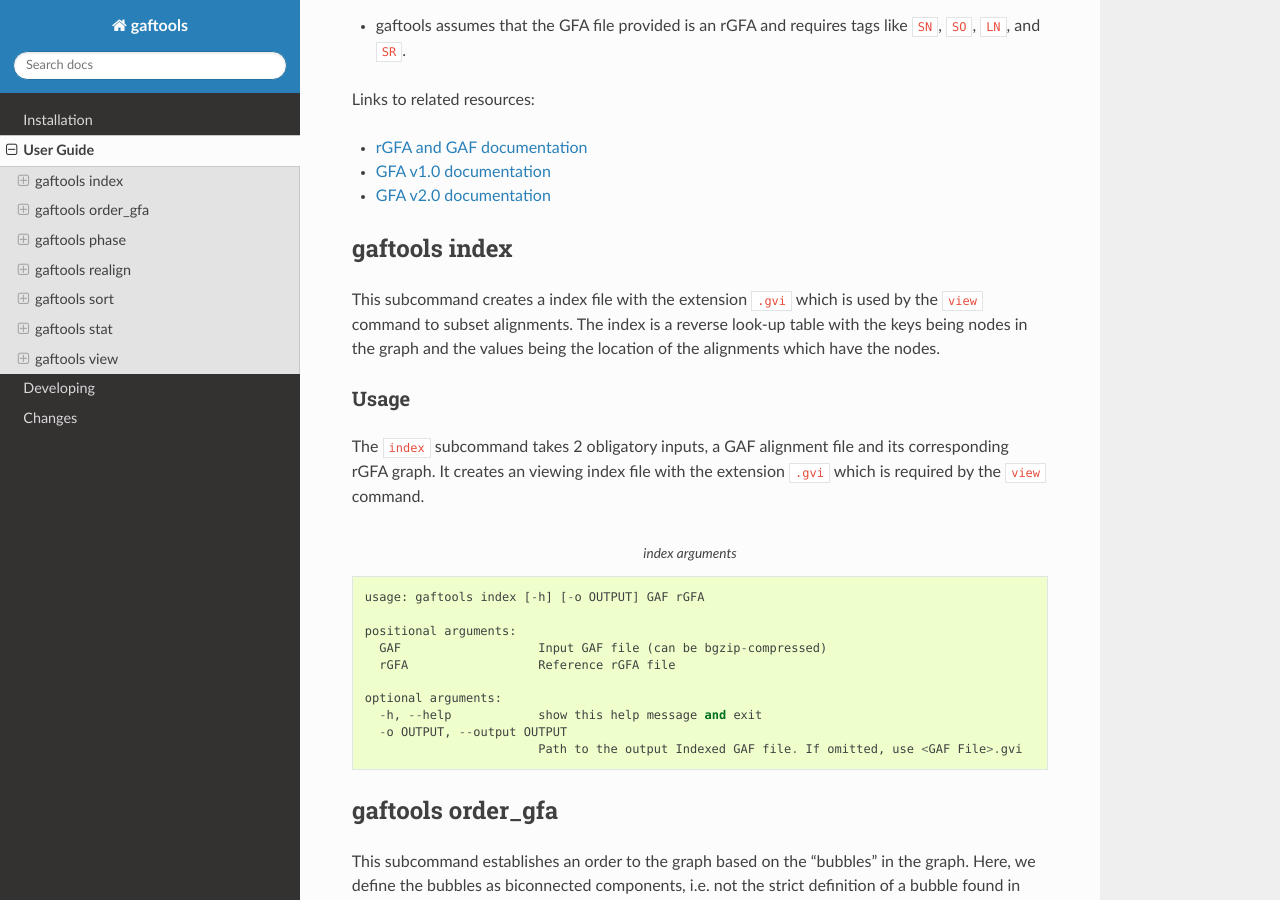
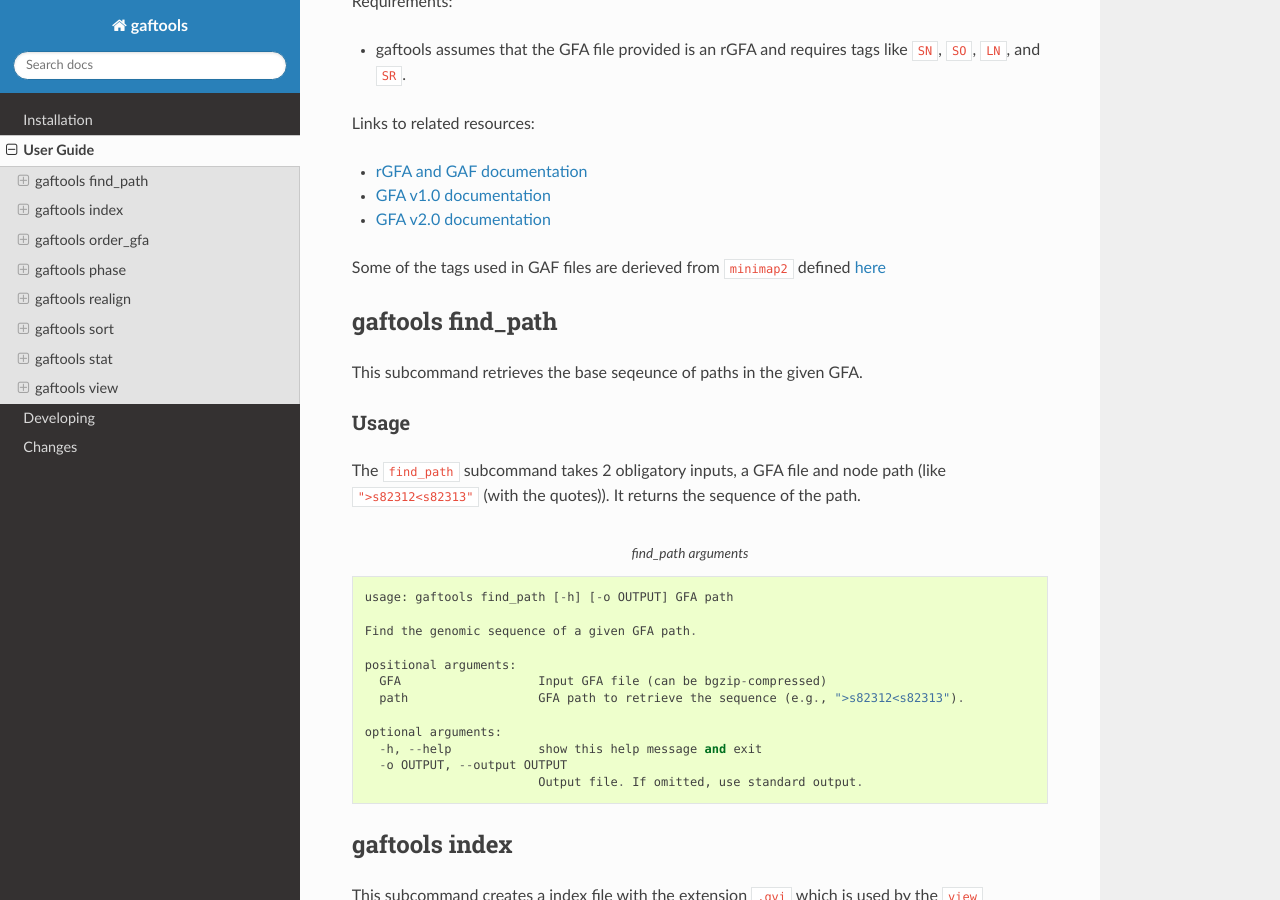
Before and after one commit to marschall-lab/gaftools, a Sphinx documentation site: the page built from docs/guide.rst, in a window 1280 px wide and 900 px high, scrolled down 549 px. Built offline with Sphinx 7.4.7 and the Read the Docs theme 2.0.0, drawn with Linux system fonts in a browser that asks for light colours; the version number could not be read and is left out; some of the changed text lies outside the part shown.

Commit message:
updating documentation with find_path subcommand and view command now mentions the exception for ds tags

```diff
--- a/docs/guide.rst
+++ b/docs/guide.rst
@@ -6,7 +6,8 @@ User Guide
 
 The following subcommands are available in gaftools
 
-* :ref:`index <gaftools-index>` - indexing a GAF file for the view command.
+* :ref:`find_path <gaftools-find-path>` - Extracting base sequencing from node path.
+* :ref:`index <gaftools-index>` - Indexing a GAF file for the view command.
 * :ref:`order_gfa <gaftools-order-gfa>` - Ordering GFA file using BO and NO tags.
 * :ref:`phase <gaftools-phase>` - Adding phase information of the reads from a haplotag TSV.
 * :ref:`realign <gaftools-realign>` - Realigning GAF alignments using wavefront alignment.
@@ -27,6 +28,38 @@ Links to related resources:
 * `rGFA and GAF documentation <https://github.com/lh3/gfatools/blob/master/doc/rGFA.md>`_
 * `GFA v1.0 documentation <https://github.com/GFA-spec/GFA-spec/blob/master/GFA1.md>`_
 * `GFA v2.0 documentation <https://github.com/GFA-spec/GFA-spec/blob/master/GFA2.md>`_
+
+Some of the tags used in GAF files are derieved from :code:`minimap2` defined `here <https://lh3.github.io/minimap2/minimap2.html>`_
+
+
+.. _gaftools-find-path:
+
+gaftools find_path
+==================
+
+This subcommand retrieves the base seqeunce of paths in the given GFA.
+
+Usage
+-----
+
+The :code:`find_path` subcommand takes 2 obligatory inputs, a GFA file and node path (like :code:`">s82312<s82313"` (with the quotes)).
+It returns the sequence of the path.
+
+.. code-block::
+  :caption: find_path arguments
+
+  usage: gaftools find_path [-h] [-o OUTPUT] GFA path
+
+  Find the genomic sequence of a given GFA path.
+
+  positional arguments:
+    GFA                   Input GFA file (can be bgzip-compressed)
+    path                  GFA path to retrieve the sequence (e.g., ">s82312<s82313").
+
+  optional arguments:
+    -h, --help            show this help message and exit
+    -o OUTPUT, --output OUTPUT
+                          Output file. If omitted, use standard output.
 
 .. _gaftools-index:
 
@@ -268,6 +301,8 @@ gaftools view
 This subcommand helps view the GAF alignments, convert formatting from stable to unstable and vice-versa, and subsetting
 the files based on nodes or regions given by the user.
 
+Note: The subcommand currently does not support the :code:`ds` tag that has been introduced in minigraph v0.21. The subcommand ignores that tag and outputs the rest of the fields.
+
 Usage
 -----
 
```
